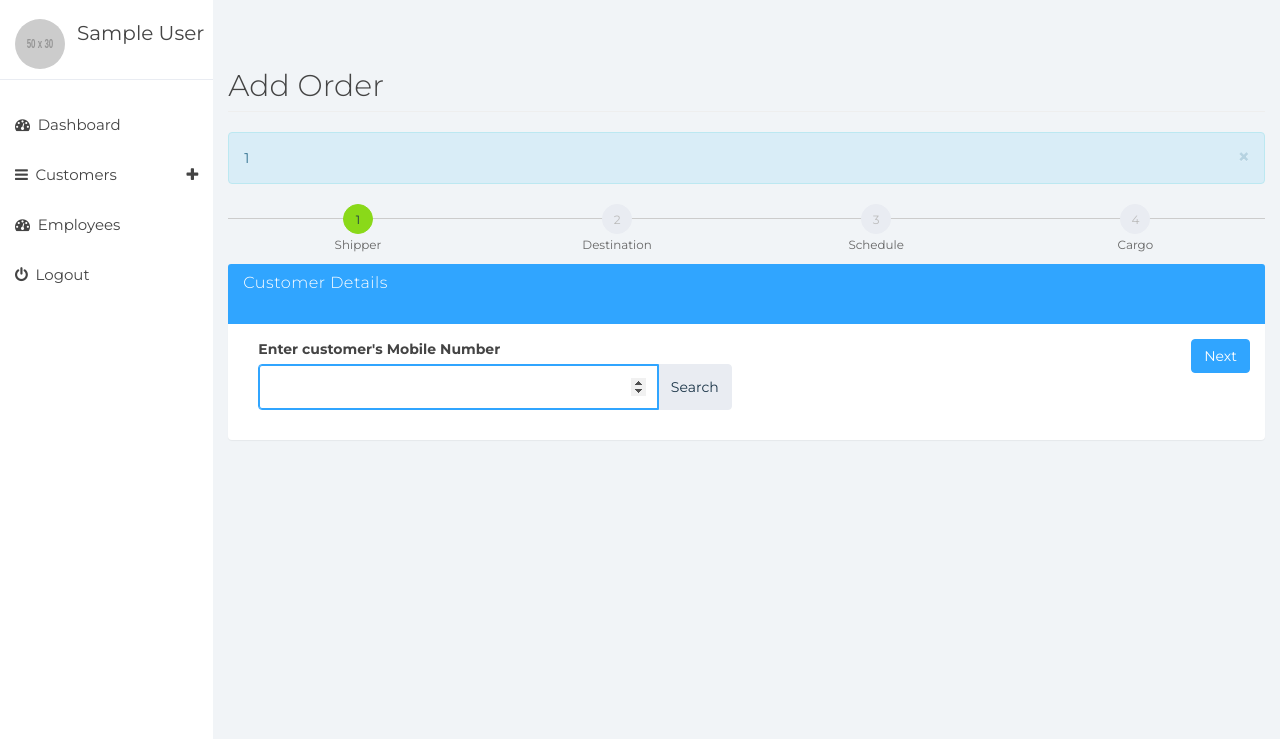
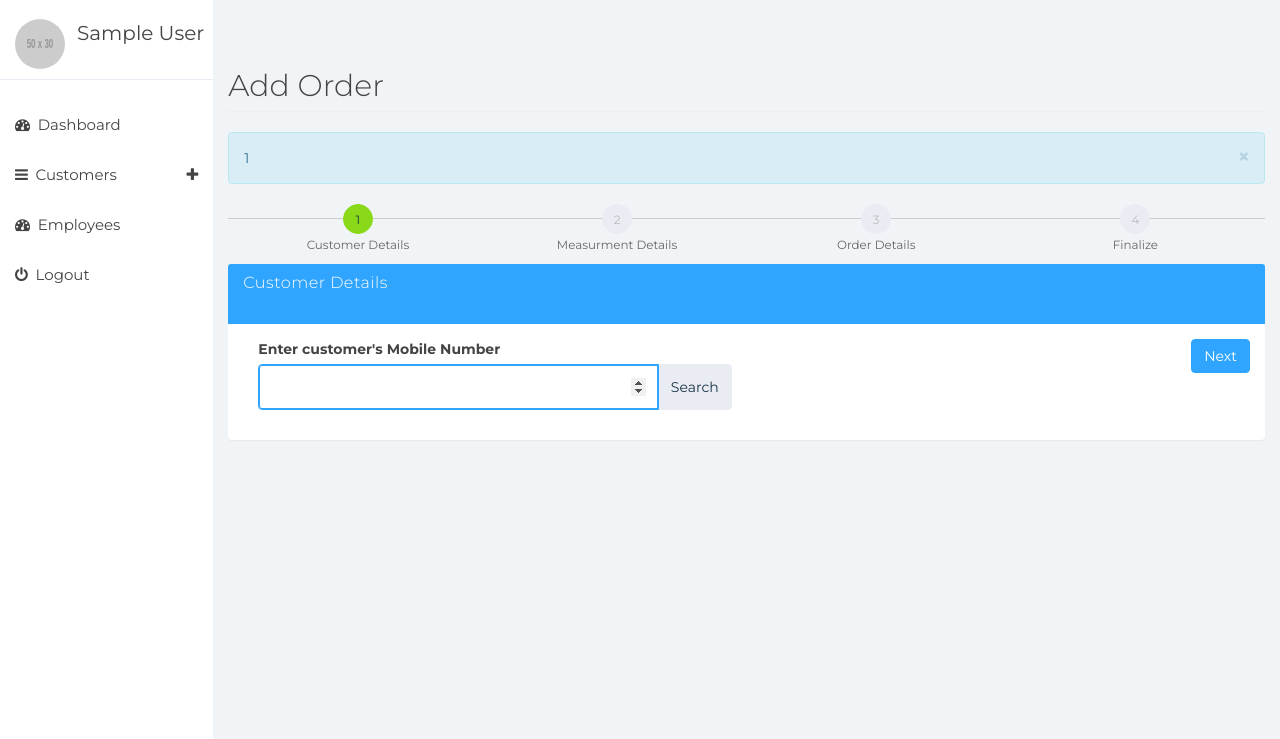
Before and after one commit to siddy1705/exceltailor, a PHP site: page /add_order.php in a window 1280 px wide. Shown: the part 61-800 px from the top of the page. Run offline with PHP 8.4, Linux system fonts and the light colour scheme; the visitor is signed in with stand-in values (Sample User, id 1); grey boxes labelled with a size stand in for pictures from a placeholder-image service; some libraries are stand-ins or nearby versions.

Commit message:
order form step 3

```diff
--- a/config/config.php
+++ b/config/config.php
@@ -15,9 +15,14 @@ require_once BASE_PATH.'/lib/MysqliDb.php';
 |--------------------------------------------------------------------------
 */
 
+// define('DB_HOST', "localhost");
+// define('DB_USER', "root");
+// define('DB_PASSWORD', "");
+// define('DB_NAME', "corephpadmin");
+
 define('DB_HOST', "localhost");
-define('DB_USER', "root");
-define('DB_PASSWORD', "");
+define('DB_USER', "phpmyadmin");
+define('DB_PASSWORD', "7u8i9o0p");
 define('DB_NAME', "corephpadmin");
 
 /**
--- a/css/styles.css
+++ b/css/styles.css
@@ -53,7 +53,7 @@ h3, h4 {
 .fa-xl {
   font-size: 2em; }
 
-input.form-control {
+input.form-control, select.form-control {
   border: 1px solid #ddd;
   box-shadow: none;
   height: 46px; }
--- a/forms/order_form.php
+++ b/forms/order_form.php
@@ -3,19 +3,19 @@
         <div class="stepwizard-row setup-panel">
             <div class="stepwizard-step col-xs-3">
                 <a href="#step-1" type="button" class="btn btn-success btn-circle">1</a>
-                <p><small>Shipper</small></p>
+                <p><small>Customer Details</small></p>
             </div>
             <div class="stepwizard-step col-xs-3">
                 <a href="#step-2" type="button" class="btn btn-default btn-circle" disabled="disabled">2</a>
-                <p><small>Destination</small></p>
+                <p><small>Measurment Details</small></p>
             </div>
             <div class="stepwizard-step col-xs-3">
                 <a href="#step-3" type="button" class="btn btn-default btn-circle" disabled="disabled">3</a>
-                <p><small>Schedule</small></p>
+                <p><small>Order Details</small></p>
             </div>
             <div class="stepwizard-step col-xs-3">
                 <a href="#step-4" type="button" class="btn btn-default btn-circle" disabled="disabled">4</a>
-                <p><small>Cargo</small></p>
+                <p><small>Finalize</small></p>
             </div>
         </div>
     </div>
@@ -71,7 +71,6 @@
             </div>
             <div class="panel-body">
             <table class="table table-striped table-bordered table-condensed" id="customer-fetch">
-                  <?php //if ($_SERVER['REQUEST_METHOD'] == 'POST') { ?>
                 <thead>
                 <tr>
                     <th>Select</th>
@@ -83,7 +82,6 @@
                 </tr>
                 </thead>
                 <tbody id="measurment-table"></tbody>
-                  <?php // } ?>
             </table>
                 <button class="btn btn-primary nextBtn pull-right" type="button">Next</button>
             </div>
@@ -91,16 +89,24 @@
 
         <div class="panel panel-primary setup-content" id="step-3">
             <div class="panel-heading">
-                 <h3 class="panel-title">Schedule</h3>
+                 <h3 class="panel-title">Order Details</h3>
             </div>
             <div class="panel-body">
-                <div class="form-group">
-                    <label class="control-label">Company Name</label>
-                    <input maxlength="200" type="text" required="required" class="form-control" placeholder="Enter Company Name" />
+                <div class="form-group col-lg-4 col-sm-4 col-sx-4 ">
+                    <label class="control-label">Order Type</label>
+                    <select class="form-control" id="order-type" name="order-type">
+                        <option value="sherwani">Sherwani</option>
+                        <option value="kurta">Kurta</option>
+                        <option value="suit">Suit</option>
+                    </select>
                 </div>
-                <div class="form-group">
-                    <label class="control-label">Company Address</label>
-                    <input maxlength="200" type="text" required="required" class="form-control" placeholder="Enter Company Address" />
+                <div class="form-group col-lg-8 col-sm-8 col-sx-8">
+                    <label class="control-label">Order Title</label>
+                    <input maxlength="200" type="text" required="required" class="form-control" placeholder="Enter Order Title" />
+                </div>
+                <div class="form-group col-lg-12 col-sm-12 col-sx-12">
+                    <label class="control-label">Order Description</label>
+                    <textarea name="address" placeholder="Address" class="form-control" id="address" rows="5"></textarea>
                 </div>
                 <button class="btn btn-primary nextBtn pull-right" type="button">Next</button>
             </div>
--- a/index.php
+++ b/index.php
@@ -105,7 +105,7 @@ include_once('includes/header.php');
 			</div>
 		</div><!--/.row-->
 			<div class="col-sm-12">
-				<p class="back-link">Excel Tailors - <?php echo date('Y'); ?></p>
+				<p class="back-link">Excel Tailor - <?php echo date('Y'); ?></p>
 			</div>
 		</div><!--/.row-->
 
```
Lines whose indentation alone changed are shown as unchanged.
